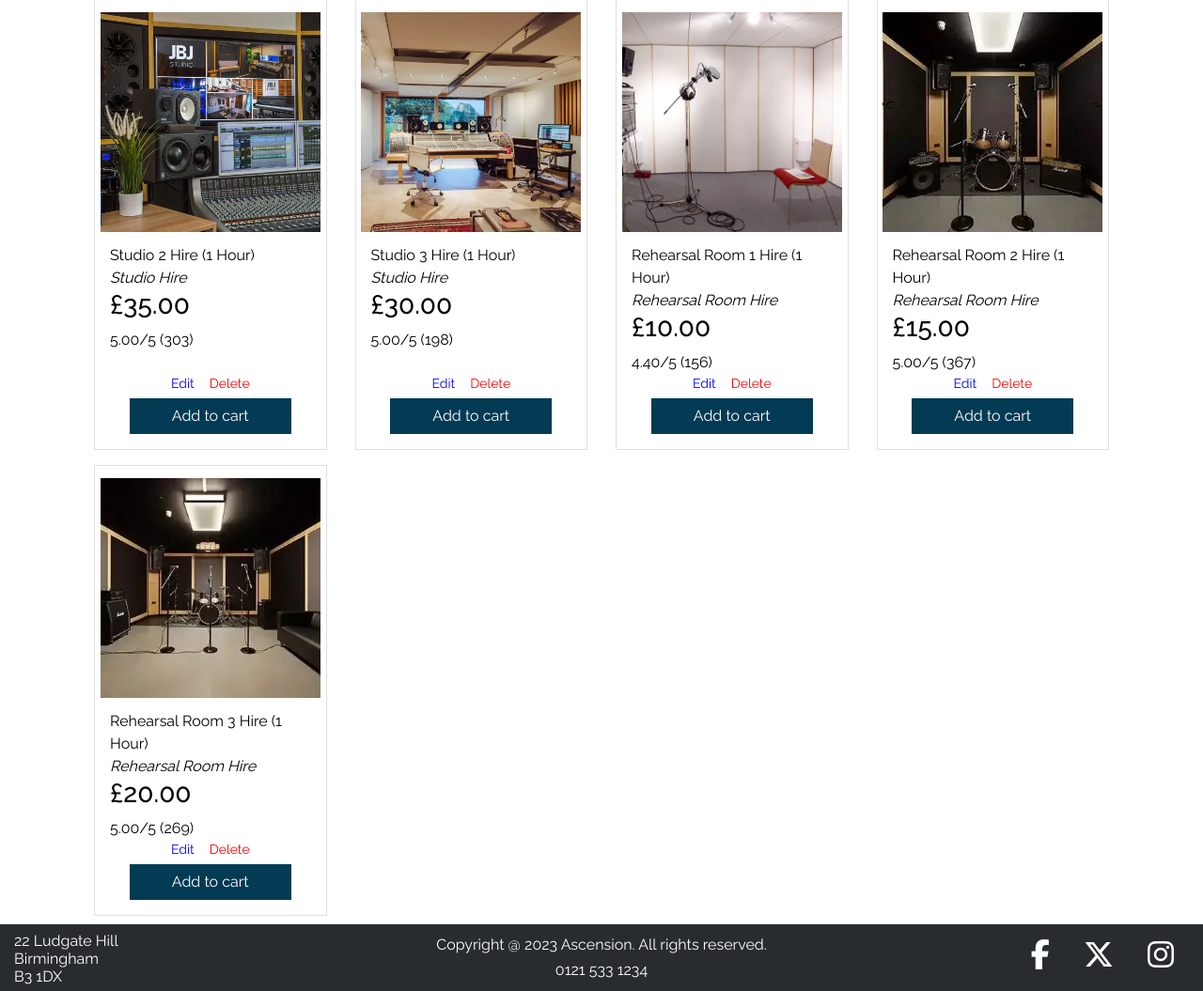
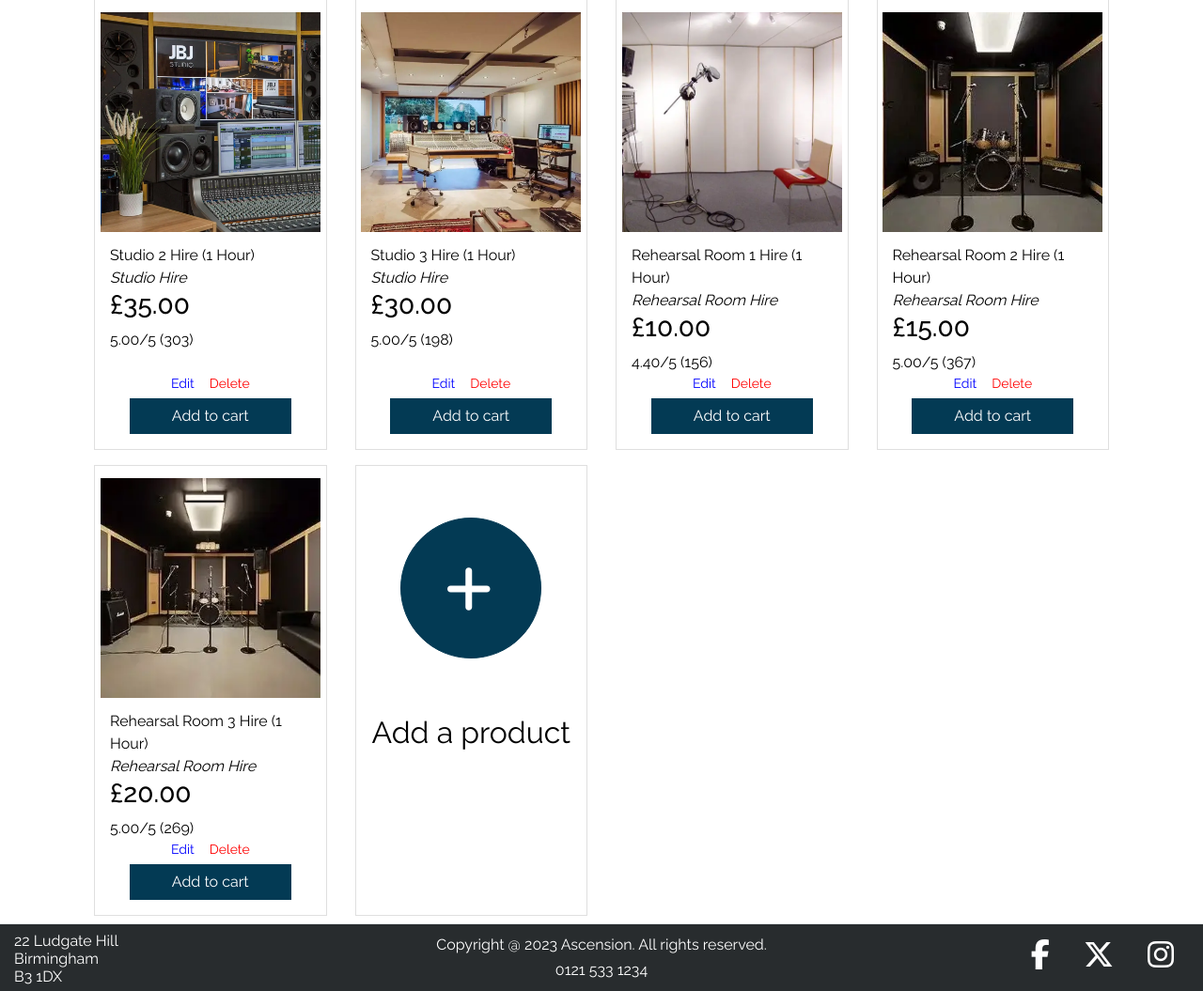
Before and after one commit to ryanmcnally93/ascension, a Django app: page /products/ in a window 1280 px wide. Shown: the part 3229-4284 px from the top of the page at 94% size. Run offline with Django 4.2, Linux system fonts and the light colour scheme; the visitor is signed in with stand-in values (Sample User, id 1); data comes from the database, SQL or seed files in the repository; some libraries are stand-ins or nearby versions; some web fonts are replaced.

Commit message:
Add card for adding products

```diff
--- a/products/static/products/css/products.css
+++ b/products/static/products/css/products.css
@@ -21,6 +21,29 @@
 
 .delete-button {
     color: red;
+}
+
+#add-product {
+    border-radius: 50%;
+    width: 150px;
+    background-color: #033A54;
+    height: 150px;
+    padding: 47px;
+    border: 1px solid #033A54;
+    color: white;
+}
+
+#add-product:hover {
+    color: #033A54;
+    background-color: white;
+}
+
+.product-title.d-flex {
+    font-size: 32px;
+}
+
+#add-product-plus {
+    font-size: 56px;
 }
 
 #select_container {
@@ -154,7 +177,7 @@ input[type=number] {
 }
 
 .product-title:hover {
-    color: blue;
+    color: #033A54;
     text-decoration: underline;
 }
 
--- a/products/templates/products/products.html
+++ b/products/templates/products/products.html
@@ -88,6 +88,20 @@
                 {% endif %}
             </div>
         {% endfor %}
+        {% if request.user.is_superuser %}
+            <div class="col-sm-6 col-lg-4 col-xl-3 product">
+                <a href="{% url 'add_product' %}" class="card my-2 rounded-0">
+                    <div class="product-image-box px-auto mx-auto">
+                        <div id="add-product" class="product-image my-1 pb-4" alt="Add a product">
+                            <i id="add-product-plus" class="fas fa-plus"></i>
+                        </div>
+                    </div>
+                    <div class="product-title px-3 w-100 justify-content-center d-flex">
+                        Add a product
+                    </div>
+                </a>
+            </div>
+        {% endif %}
     </div>
 </div>
 <input type="hidden" id="refreshed" value="false">
```
